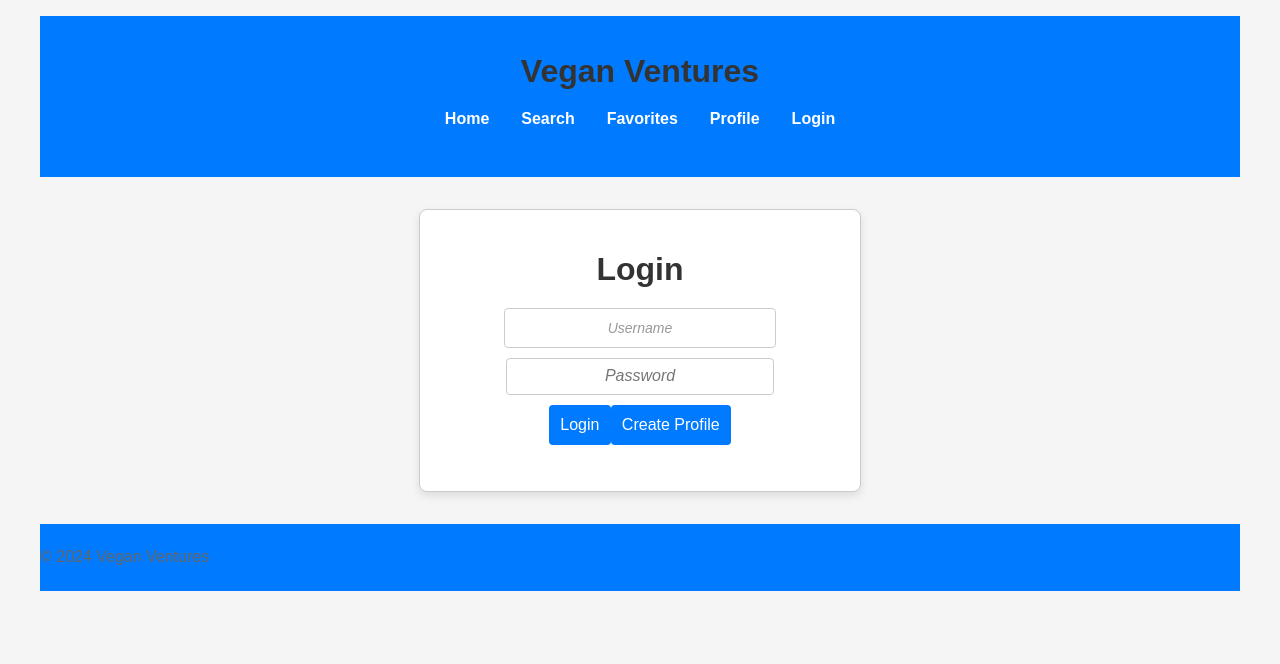
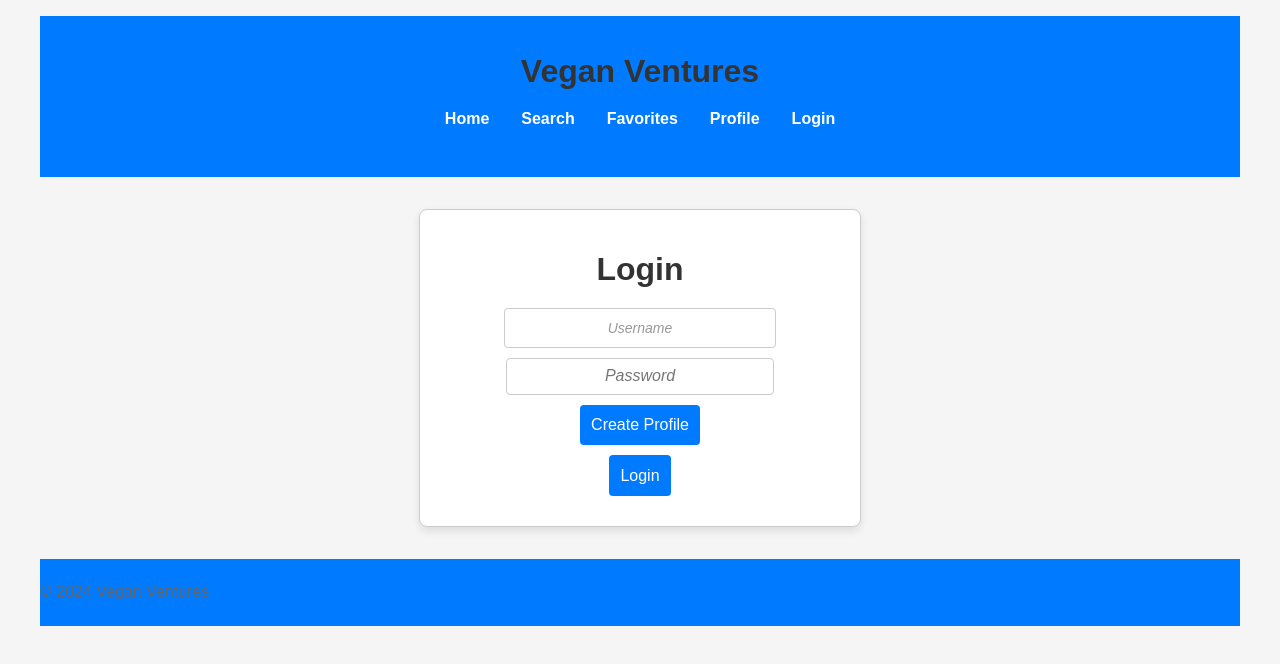
Before and after one commit to Nmsviper93/VeganVentures-Frontend, a React (Create React App) app in the folder Frontend/: page /login in a window 1280 px wide. Shown: the top 664 px of the page. Built offline with nearby package versions, Linux system fonts and the light colour scheme.

Commit message:
Update LoginPage.js

```diff
--- a/Frontend/src/components/LoginPage.js
+++ b/Frontend/src/components/LoginPage.js
@@ -66,12 +66,10 @@ const LoginPage = () => {
                     placeholder="Password"
                     required
                 />
-                <div className="button-container">
-                    <button type="submit">{isLogin ? 'Login' : 'Create Profile'}</button>
-                    <button type="button" onClick={() => setIsLogin(!isLogin)}>
-                        {isLogin ? 'Create Profile' : 'Login'}
-                    </button>
-                </div>
+                <button type="button" onClick={() => setIsLogin(!isLogin)}>
+                    {isLogin ? 'Create Profile' : 'Login'}
+                </button>
+                <button type="submit">{isLogin ? 'Login' : 'Create Profile'}</button>
             </form>
         </div>
     );
```
